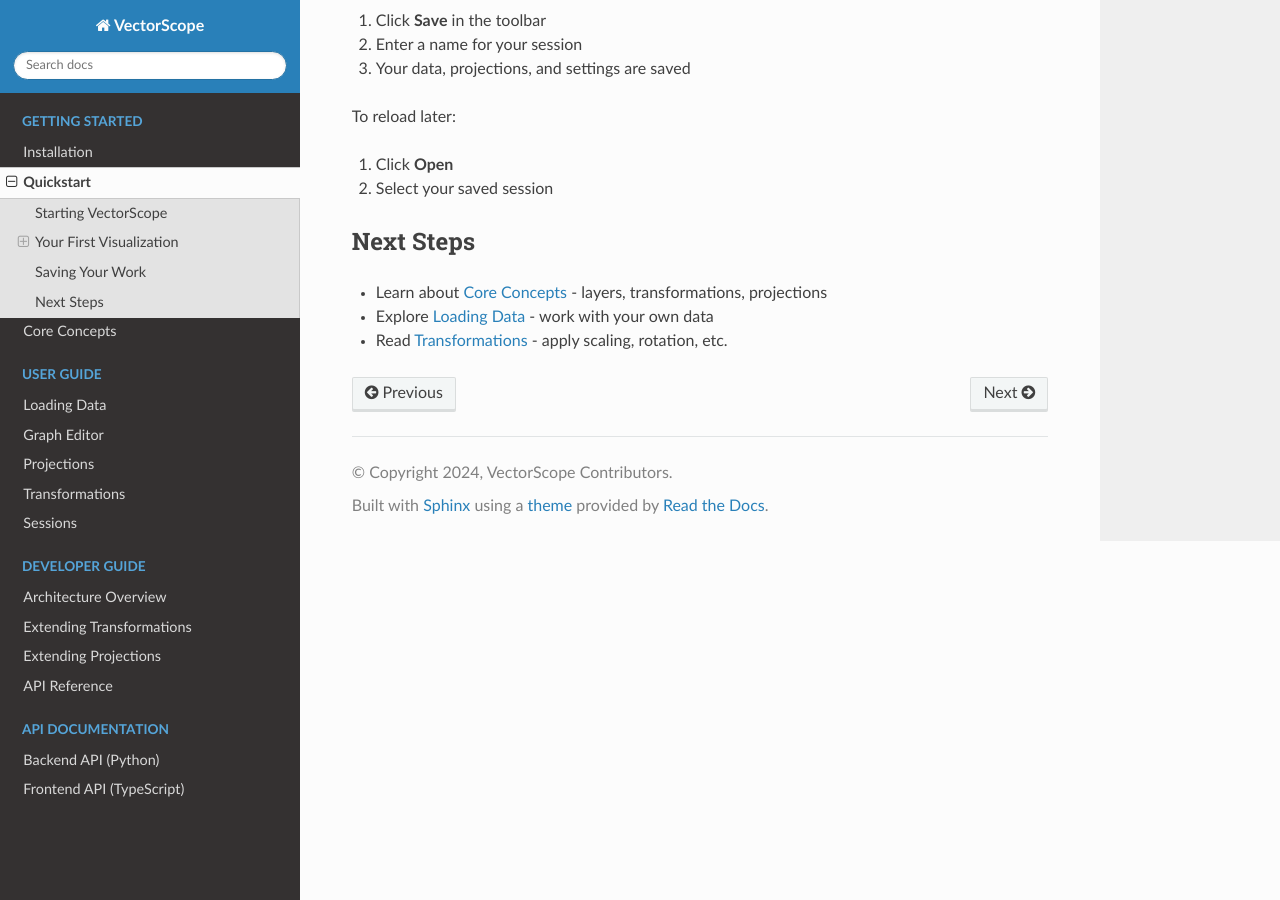
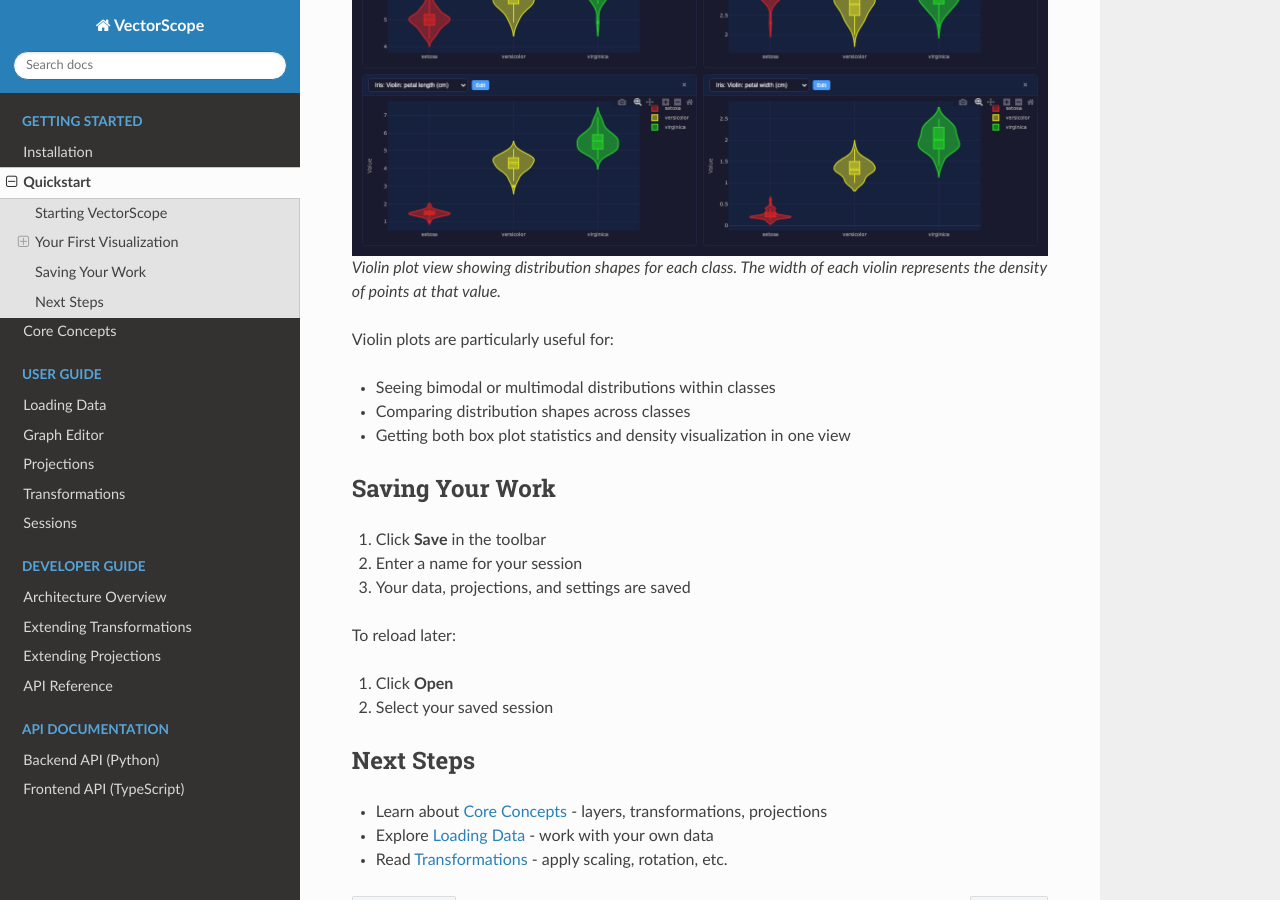
Before and after one commit to cranmer/vectorscope, a Sphinx documentation site: the page built from docs/quickstart.rst, in a window 1280 px wide and 900 px high, scrolled down 7945 px. Built offline with Sphinx 7.4.7 and the Read the Docs theme 3.1.0, drawn with Linux system fonts in a browser that asks for light colours.

Commit message:
Add density and violin screenshots, rename histogram to density
- Rename histogram_view.png to density_view.png
- Add new violin_view.png screenshot
- Update quickstart to reference new image filenames
- Add violin plot figure to quickstart documentation
- Update screenshot script to capture density and violin views

🤖 Generated with [Claude Code](https://claude.com/claude-code)

Co-Authored-By: Claude Opus 4.5 <noreply@anthropic.com>

```diff
--- a/docs/quickstart.rst
+++ b/docs/quickstart.rst
@@ -183,7 +183,7 @@ To see the distribution of values for a single dimension:
 4. Use the dimension selector to explore different features
 5. Toggle between KDE (default) and Histogram modes
 
-.. figure:: _static/images/histogram_view.png
+.. figure:: _static/images/density_view.png
    :alt: Density view
    :width: 100%
 
@@ -214,6 +214,13 @@ and the full distribution shape:
 2. Click the "+" button and select **Violin**
 3. Switch to View Editor and select the violin view
 
+.. figure:: _static/images/violin_view.png
+   :alt: Violin plot view
+   :width: 100%
+
+   Violin plot view showing distribution shapes for each class. The width of each
+   violin represents the density of points at that value.
+
 Violin plots are particularly useful for:
 
 * Seeing bimodal or multimodal distributions within classes
```
Also changed, not shown: docs/_static/images/boxplot_view.png, docs/_static/images/density_view.png (added), docs/_static/images/histogram_view.png (deleted), docs/_static/images/view_editor.png, docs/_static/images/viewports.png, docs/_static/images/violin_view.png (added), 1 other file.
